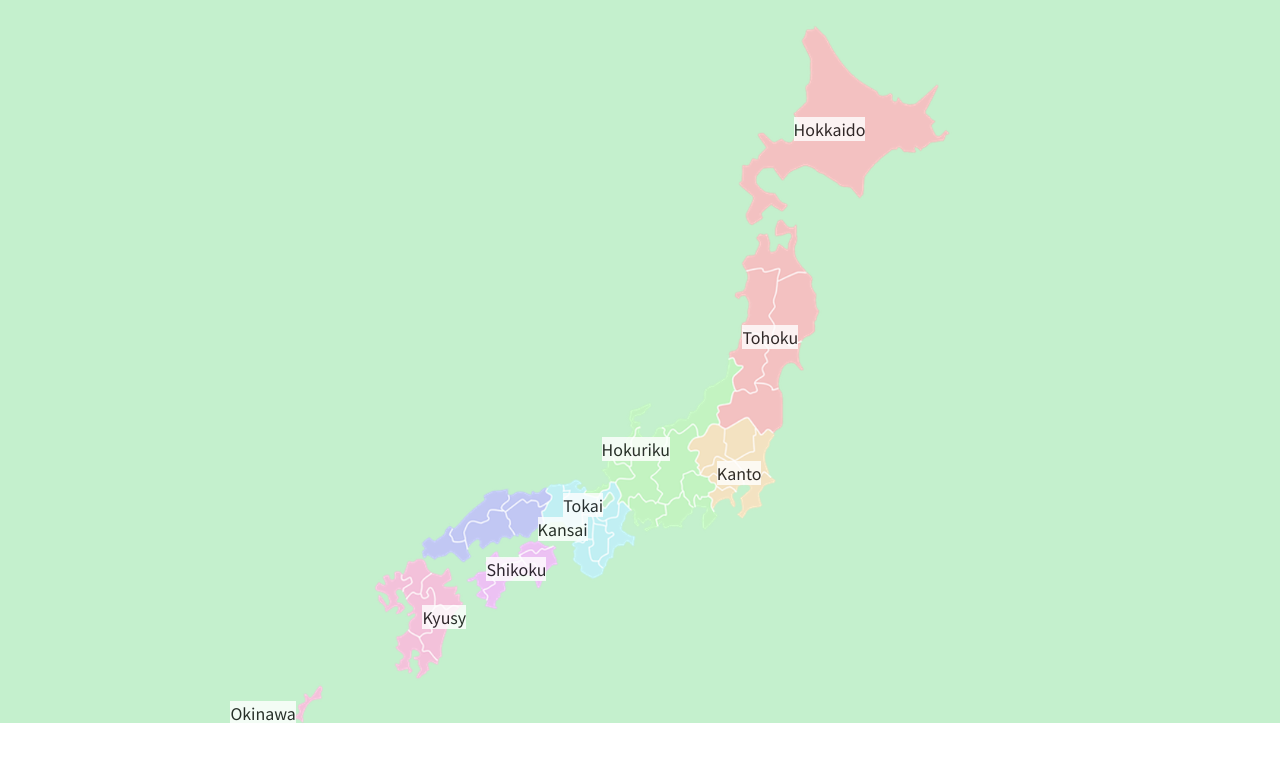
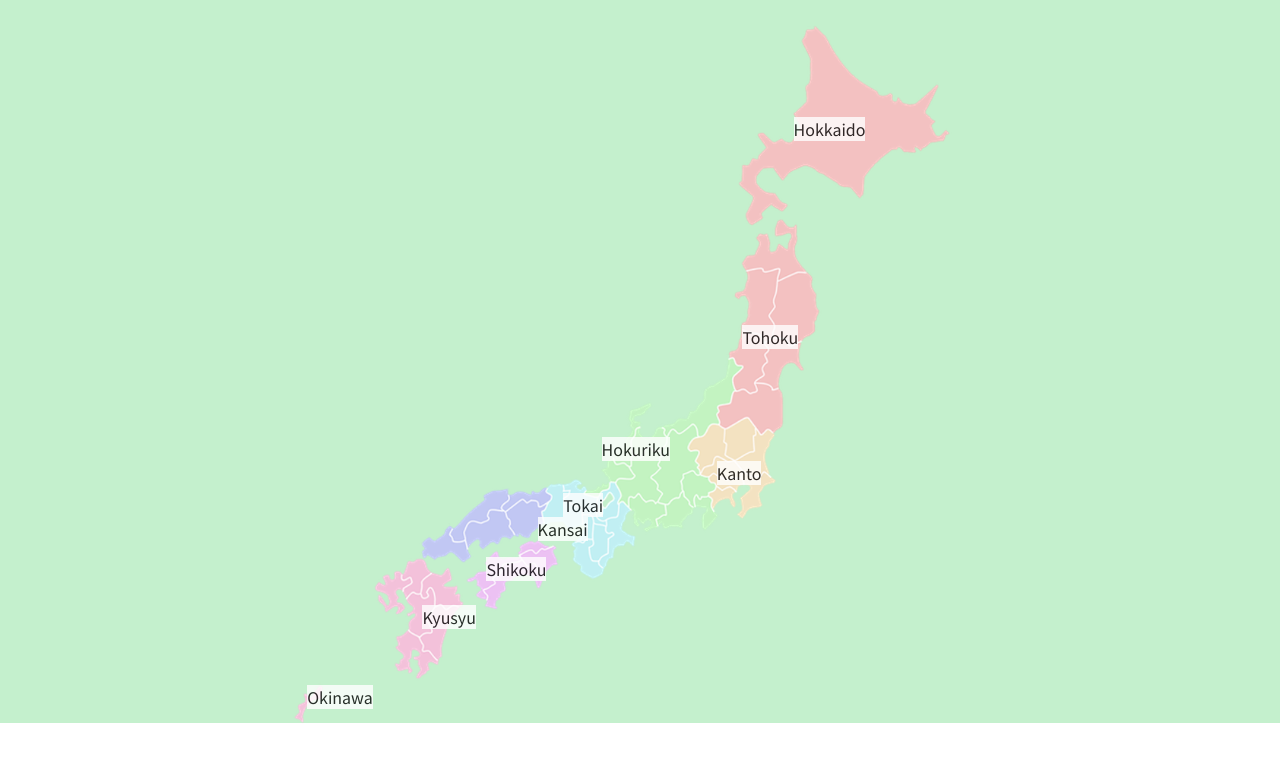
Before and after one commit to nanaee1021/api2, a plain HTML site: page index.html in a window 1280 px wide. Shown: the part 85-846 px from the top of the page. Drawn offline with nearby package versions, Linux system fonts and the light colour scheme; files that its build step writes are made by us from their sources; a web font is replaced by a local one.

Commit message:
no message

```diff
--- a/index.html
+++ b/index.html
@@ -27,7 +27,7 @@
             <li class="tokai">Tokai</li>
             <li class="kansai">Kansai</li>
             <li class="shikoku">Shikoku</li>
-            <li class="kyushu">Kyusy</li>
+            <li class="kyushu">Kyusyu</li>
             <li class="okinawa">Okinawa</li>
 
         </ul>
--- a/style.scss
+++ b/style.scss
@@ -86,8 +86,8 @@ body{
         }
         .okinawa{
             position: absolute;
-            left: 18%;
-            top: 88vh;
+            left: 24%;
+            top: 86vh;
             background-color: white ;
             opacity: 0.8;
         }
```
